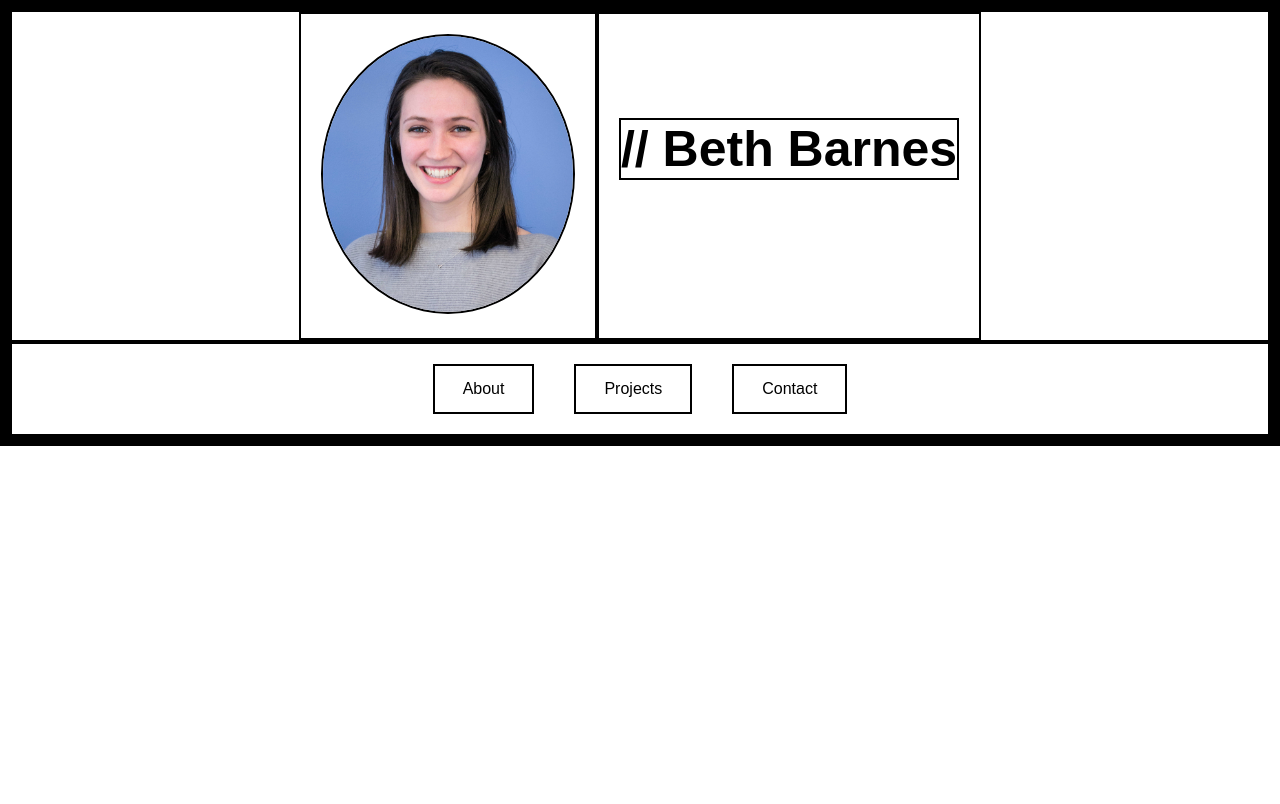
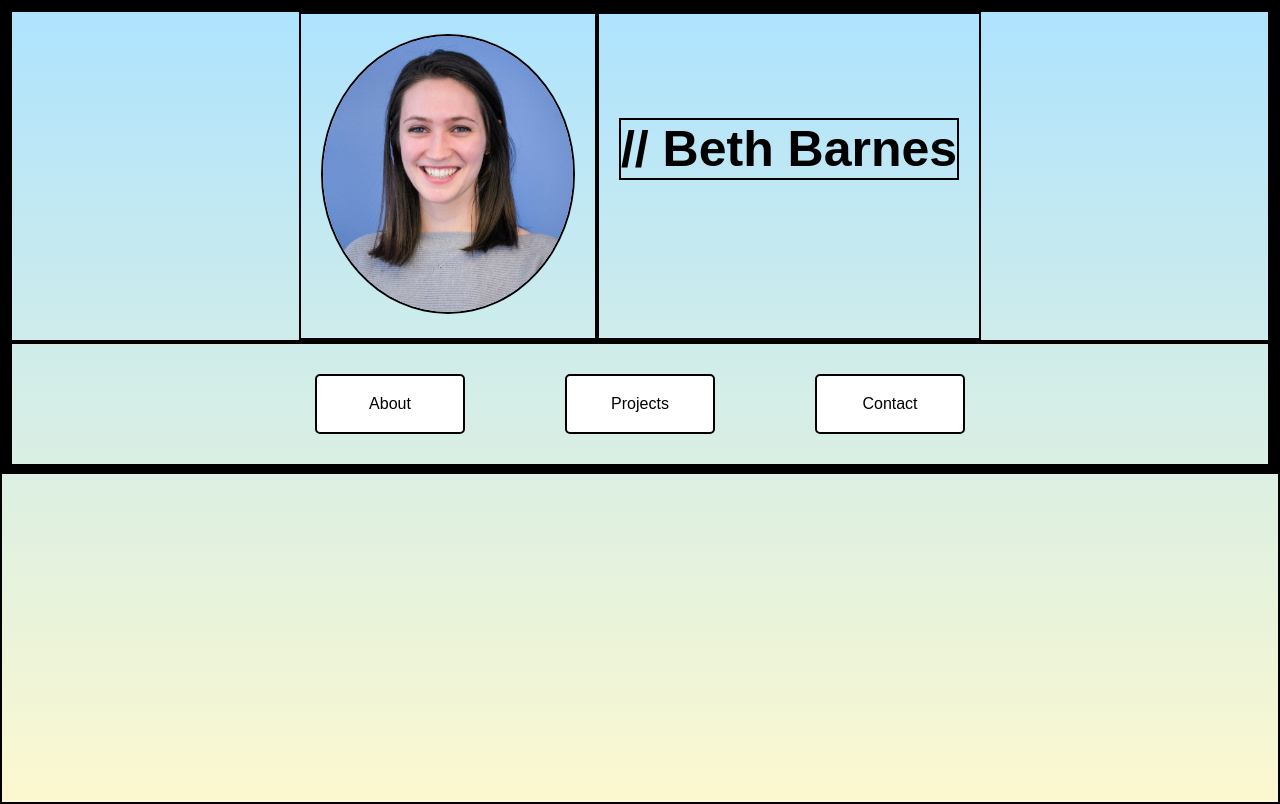
Before and after one commit to bethbarnes/bethcbarnes.com, a React (Create React App) app: page / in a window 1280 px wide. Built offline with nearby package versions, Linux system fonts and the light colour scheme.

Commit message:
feat(Home): add background and to home and stying to buttons

```diff
--- a/src/Home.js
+++ b/src/Home.js
@@ -5,7 +5,7 @@ import './App.css';
 class Home extends Component {
   render() {
     return (
-      <div className="App">
+      <div className="home">
         <div className="name-picture-container">
           <div className="name-picture-item">
             <img className="front-page-profile-image"
@@ -19,9 +19,9 @@ class Home extends Component {
           </div>
         </div>
         <div className="btn-container">
-          <button className="btn">About</button>
-          <button className="btn">Projects</button>
-          <button className="btn">Contact</button>
+          <button className="front-btn">About</button>
+          <button className="front-btn">Projects</button>
+          <button className="front-btn">Contact</button>
         </div>
       </div>
     );
--- a/src/index.css
+++ b/src/index.css
@@ -1,3 +1,13 @@
+* {
+  border-style: solid;
+  border-width: 2px;
+}
+
+html {
+  background: linear-gradient(#ade3ff, #fcf8cf);
+  height: 100%;
+}
+
 body {
   margin: 0;
   padding: 0;
@@ -32,16 +42,19 @@ body {
   justify-content: center;
 }
 
-.btn {
+.front-btn {
   border: 2px solid black;
   background-color: white;
   color: black;
-  padding: 14px 28px;
-  margin: 20px;
+  width: 150px;
+  height: 60px;
+  margin: 30px 50px;
   font-size: 16px;
   cursor: pointer;
+  border-radius: 5px;
 }
-* {
-  border-style: solid;
-  border-width: 2px;
+
+.front-btn:hover {
+  background: #e7e7e7;
+  /* color: white; */
 }
```
